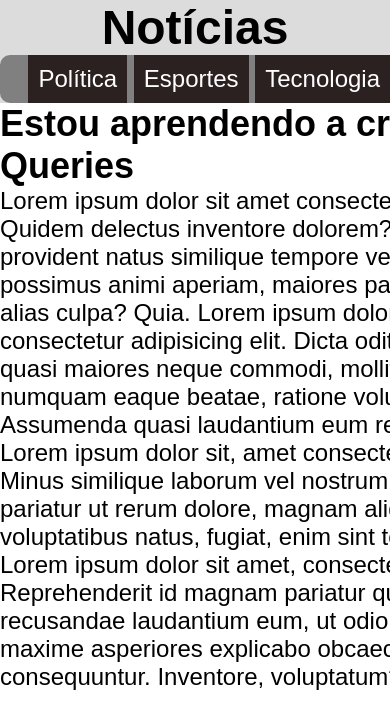
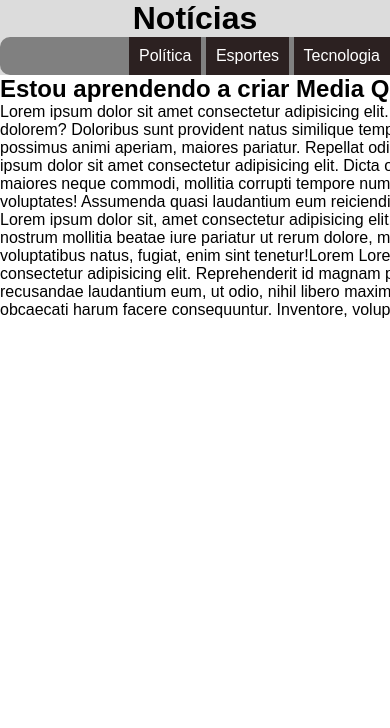
Before and after one commit to LeilaneTurini/Exercicios_HTML_CSS, a plain HTML site: page exercicios/mediaq/mq01/index.html in a window 390 px wide. Shown: the top 728 px of the page. Drawn offline with Linux system fonts and the light colour scheme.

Commit message:
media queries exercicios

```diff
--- a/exercicios/mediaq/mq01/estilos/impressora.css
+++ b/exercicios/mediaq/mq01/estilos/impressora.css
@@ -5,7 +5,7 @@
     padding: 10px;}
 
     html{ font-family: 'Courier New', Courier, monospace;
-        font-size: 1.5em;
+        font-size: 1em;
         line-height: 1.5em;
 }
 
--- a/exercicios/mediaq/mq01/estilos/tela.css
+++ b/exercicios/mediaq/mq01/estilos/tela.css
@@ -7,7 +7,7 @@
 
 html {
     font-family: Arial, Helvetica, sans-serif;
-    font-size: 1.5em;
+    font-size: 1em;
 }
 
 header {
--- /dev/null
+++ b/exercicios/mediaq/mq02/estilos/paisagem.css
@@ -0,0 +1,6 @@
+@charset "UTF-8";
+
+body{ background-image : url(../imagens/cev-landscape.jpg);
+     background-position: left bottom;
+
+   }
--- /dev/null
+++ b/exercicios/mediaq/mq02/estilos/retrato.css
@@ -0,0 +1,6 @@
+@charset "UTF-8";
+
+body{
+   background-image: url(../imagens/cev-portrait.jpg);
+   background-position: center bottom;
+}
--- /dev/null
+++ b/exercicios/mediaq/mq02/estilos/style.css
@@ -0,0 +1,22 @@
+@charset "UTF-8";
+
+* {
+    margin: 0px;
+    padding: 0px;
+    font-family: Arial, Helvetica, sans-serif;
+}
+
+
+html, body {
+    width: 100vw;
+    height: 100vh;
+    background-color: #233eff;
+    background-size: contain;
+    background-repeat: no-repeat;
+}
+
+h1 {
+    color: white;
+    text-shadow: 2px 2px 0px #192ecc;
+    padding: 10px;
+}
```
Also changed, not shown: exercicios/mediaq/mq01/index.html (+1 -1 lines), exercicios/mediaq/mq02/index.html (added, +16 -0 lines), exercicios/mediaq/mq02/imagens/cev-landscape.jpg (added), exercicios/mediaq/mq02/imagens/cev-portrait.jpg (added).
